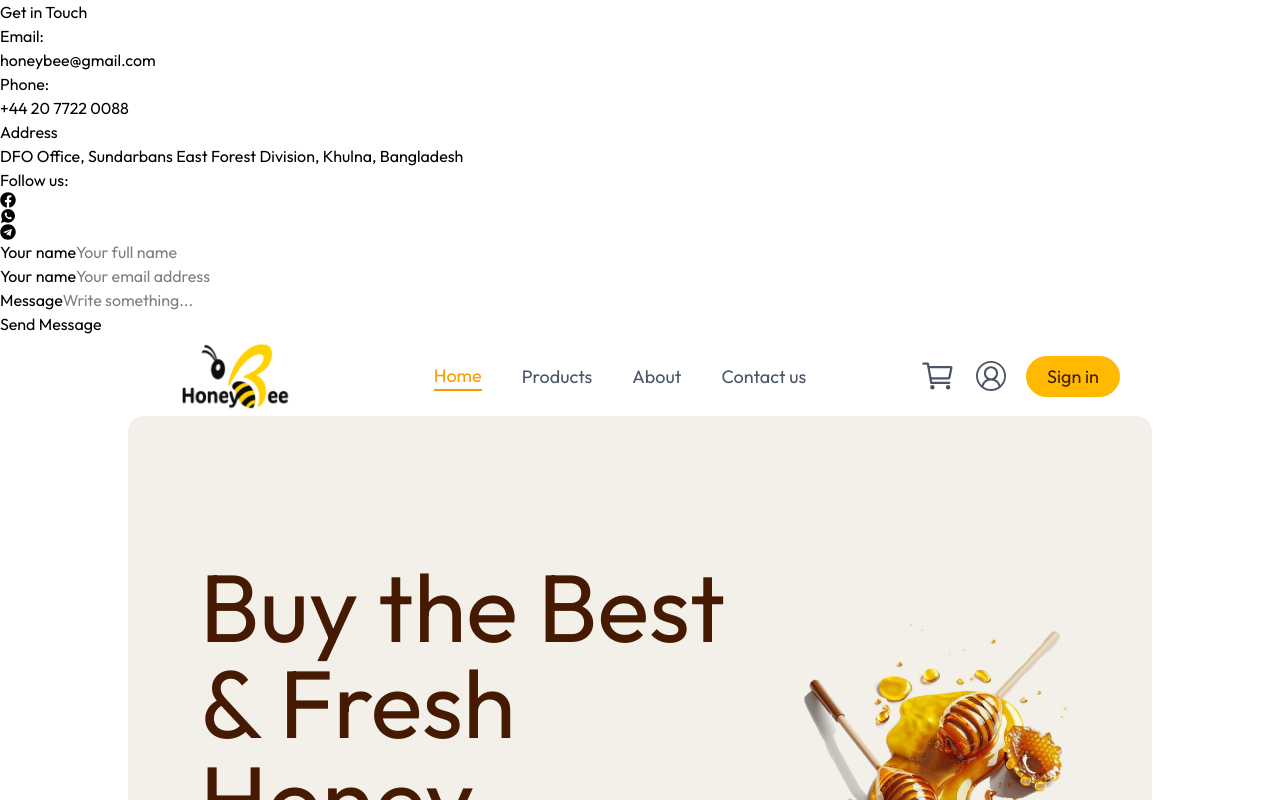
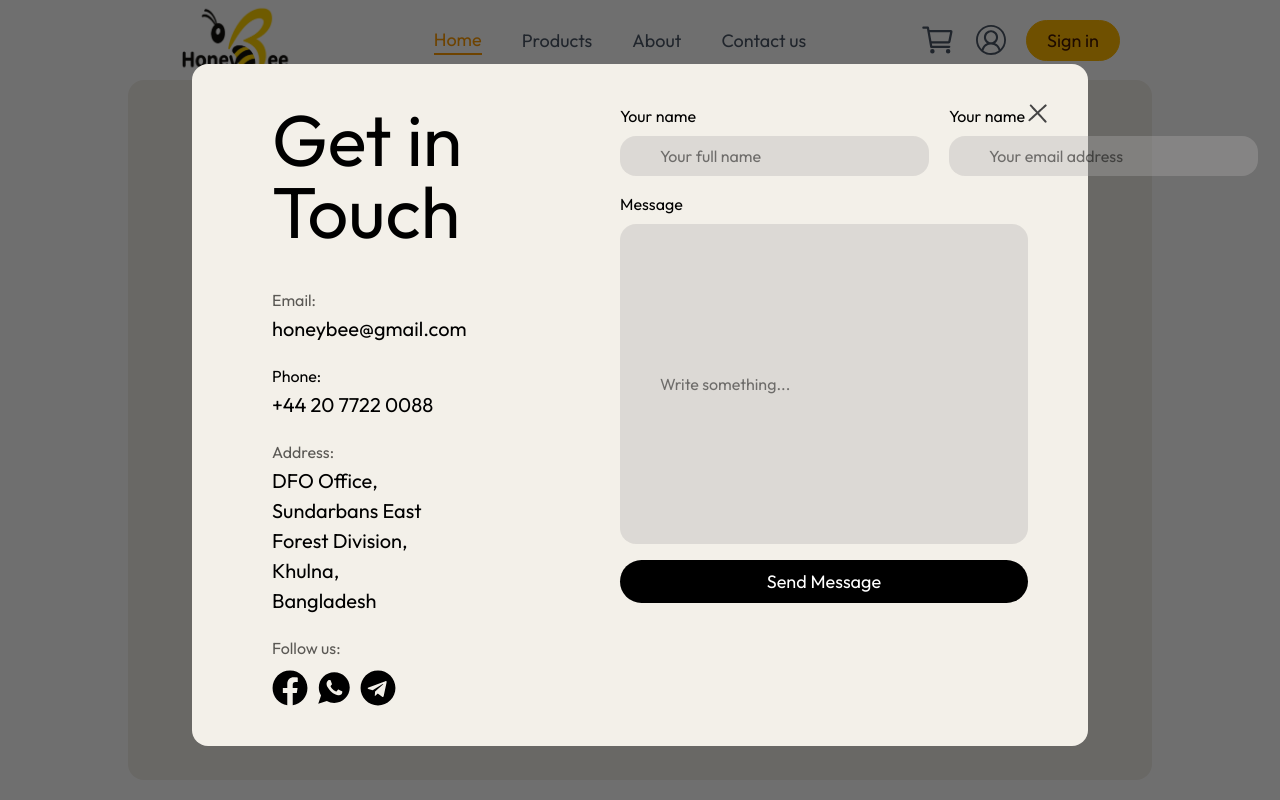
Before and after one commit to NusfaJahan61/Honey-Bee, a React (Vite) app: page / in a window 1280 px wide. Shown: the top 800 px of the page. Built offline with nearby package versions, Linux system fonts and the light colour scheme.

Commit message:
Contact page v2

```diff
--- a/src/App.jsx
+++ b/src/App.jsx
@@ -26,6 +26,7 @@ function App() {
         {showCart === true
           ? <Cart setShowCart={setShowCart} />
           : <Home />}
+
         <Footer />
       </div>
     </>
--- a/src/components/Navbar/Navbar.jsx
+++ b/src/components/Navbar/Navbar.jsx
@@ -3,7 +3,7 @@ import { IoCartOutline } from "react-icons/io5";
 import { VscAccount } from "react-icons/vsc";
 import { assets } from '../../assets/assets';
 
-const Navbar = ({ setShowLogin, setShowCart }) => {
+const Navbar = ({ setShowLogin, setShowCart, setShowContact }) => {
 
   const [nav, setNav] = useState("Home")
   const [icons, setIcons] = useState("")
@@ -27,7 +27,7 @@ const Navbar = ({ setShowLogin, setShowCart }) => {
             className={nav === "About" ?
               "border-b-2 text-amber-500 transition duration-300" : ""}>About</li>
 
-          <li onClick={() => { setNav("Contact us"); setIcons("") }} className={nav === "Contact us" ?
+          <li onClick={() => { setNav("Contact us"); setIcons(""); setShowContact(true) }} className={nav === "Contact us" ?
             " border-b-2 text-amber-500 transition duration-300" : ""}>Contact us</li>
         </ul>
       </div>
--- a/src/pages/ContactPage/Contact.jsx
+++ b/src/pages/ContactPage/Contact.jsx
@@ -1,49 +1,56 @@
 import { FaFacebook } from "react-icons/fa";
 import { IoLogoWhatsapp } from "react-icons/io";
 import { FaTelegram } from "react-icons/fa";
+import { assets } from "../../assets/assets";
 
-const Contact = () => {
+const Contact = ({ setShowContact }) => {
   return (
-    <div>
-      <div className="">
-        <h1>Get in Touch</h1>
-        <div className="flex flex-col">
-          <p>Email:</p>
-          <h1>honeybee@gmail.com</h1>
+    <div className="absolute z-1 w-full h-full bg-[#00000090]">
+      <div className="flex w-[70%] m-auto mt-[5%] bg-[#F3F0E9] p-10 rounded-2xl justify-between" >
+        <div className="w-1/2 ml-10">
+          <h1 className="text-7xl pb-10">Get in Touch</h1>
+          <div className="flex flex-col gap-5">
+            <div className="flex flex-col gap-0.5 ">
+              <p className="text-[#5b5955] text-[16px]">Email:</p>
+              <h1 className="text-[20px]">honeybee@gmail.com</h1>
             </div>
-        <div className="flex flex-col">
-          <p>Phone:</p>
-          <h1>+44 20 7722 0088</h1>
+            <div className="flex flex-col gap-0.5">
+              <p className="text-#5b5955] text-[16px]">Phone:</p>
+              <h1 className="text-[20px]">+44 20 7722 0088</h1>
             </div>
-        <div className="flex flex-col">
-          <p>Address</p>
-          <h1>DFO Office, Sundarbans East Forest Division, Khulna, Bangladesh</h1>
+            <div className="flex flex-col gap-0.5">
+              <p className="text-[#5b5955] text-[16px]">Address:</p>
+              <h1 className="text-[20px] w-1/2">DFO Office, Sundarbans East Forest Division, Khulna, Bangladesh</h1>
             </div>
-        <div className="flex flex-col">
-          <p>Follow us:</p>
-          <div>
+            <div className="flex flex-col gap-0.5">
+              <p className="text-[#5b5955] text-[16px]">Follow us:</p>
+              <div className="flex text-4xl gap-2 cursor-pointer mt-2">
                 <FaFacebook />
                 <IoLogoWhatsapp />
                 <FaTelegram />
               </div>
             </div>
           </div>
-      <div className="">
-        <div className="">
-          <div className="">
+
+        </div>
+        <div className="w-1/2 flex flex-col gap-4">
+          <div className="flex gap-5">
+            <div className="flex flex-col gap-2">
               <label htmlFor="yourName">Your name</label>
-            <input type="text" id="yourName" placeholder="Your full name" />
+              <input className="bg-[#afaeae57] outline-0 text-[16px] rounded-2xl py-2 px-10" type="text" id="yourName" placeholder="Your full name" />
             </div>
-          <div className="">
+            <div className="flex flex-col gap-2">
               <label htmlFor="yourEmail">Your name</label>
-            <input type="text" id="yourEmail" placeholder="Your email address" />
+              <input className="bg-[#afaeae57] outline-0 text-[16px] rounded-2xl py-2 px-10" type="text" id="yourEmail" placeholder="Your email address" />
             </div>
           </div>
-        <div className="">
+          <div className="flex flex-col gap-2">
             <label htmlFor="yourMsg">Message</label>
-          <input type="text" id="yourMsg" placeholder="Write something..." />
+            <input className=" bg-[#afaeae57] outline-0 text-[16px] h-80 w-full rounded-2xl py-2 px-10" type="text" id="yourMsg" placeholder="Write something..." />
           </div>
-        <button>Send Message</button>
+          <button className="rounded-[25px] bg-black py-2 px-10 w-full text-white text-[18px] hover:bg-[#2b2929] transition duration-200">Send Message</button>
+        </div>
+        <img onClick={() => setShowContact(false)} className="size-5" src={assets.cross_icon} alt="cross" />
       </div>
     </div>
   )
```
Lines whose indentation alone changed are shown as unchanged.
